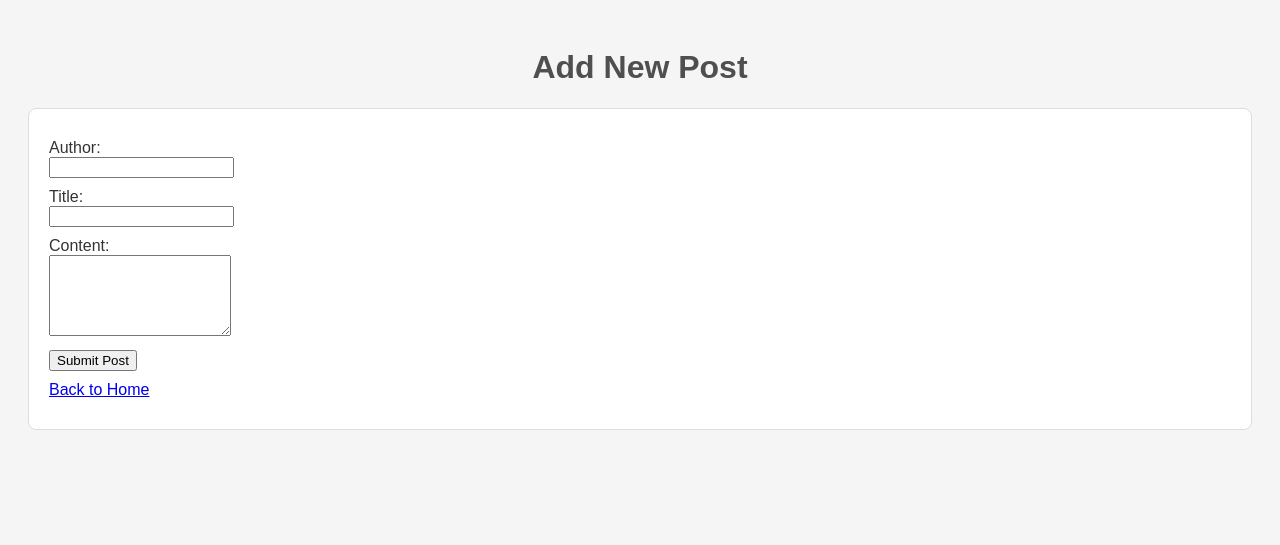
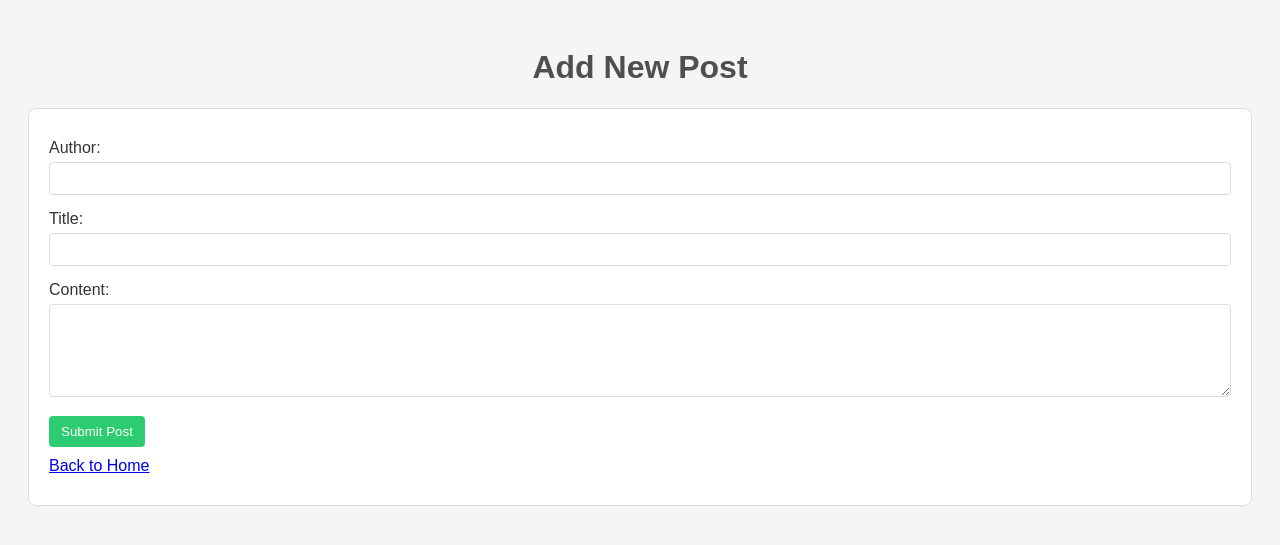
Before and after one commit to Helvanljar/masterblog, a Flask app: page /add in a window 1280 px wide. Shown: the top 545 px of the page. Run offline with Flask 3, Linux system fonts and the light colour scheme.

Commit message:
added css styling

```diff
--- a/app.py
+++ b/app.py
@@ -4,27 +4,42 @@ import json
 app = Flask(__name__)
 
 
-# Function to load blog posts from JSON file
 def load_posts():
+    """Load blog posts from posts.json or return default posts if file is missing."""
     try:
         with open('posts.json', 'r') as file:
             return json.load(file)
-    except FileNotFoundError:
-        # Return default posts if file doesn't exist
+    except (FileNotFoundError, json.JSONDecodeError):
+        # Return default posts if file doesn't exist or is invalid
         return [
-            {"id": 1, "author": "John Doe", "title": "First Post", "content": "This is my first post."},
-            {"id": 2, "author": "Jane Doe", "title": "Second Post", "content": "This is another post."}
+            {
+                "id": 1,
+                "author": "John Doe",
+                "title": "First Post",
+                "content": "This is my first post."
+            },
+            {
+                "id": 2,
+                "author": "Jane Doe",
+                "title": "Second Post",
+                "content": "This is another post."
+            }
         ]
 
 
-# Function to save blog posts to JSON file
 def save_posts(posts):
-    with open('posts.json', 'w') as file:
-        json.dump(posts, file, indent=4)
+    """Save blog posts to posts.json."""
+    try:
+        with open('posts.json', 'w') as file:
+            json.dump(posts, file, indent=4)
+    except (IOError, PermissionError):
+        # Log error or handle gracefully (for now, return False to indicate failure)
+        return False
+    return True
 
 
-# Function to fetch a post by ID
 def fetch_post_by_id(post_id):
+    """Fetch a single post by its ID or return None if not found."""
     posts = load_posts()
     for post in posts:
         if post['id'] == post_id:
@@ -32,19 +47,38 @@ def fetch_post_by_id(post_id):
     return None
 
 
+def validate_post_data(author, title, content):
+    """Validate post data, ensuring non-empty and reasonable length."""
+    max_lengths = {'author': 100, 'title': 200, 'content': 10000}
+    if not all([author, title, content]):
+        return False, "All fields are required."
+    if any(len(field) > max_lengths[key] for field, key in [
+        (author, 'author'), (title, 'title'), (content, 'content')
+    ]):
+        return False, "Input exceeds maximum length."
+    return True, ""
+
+
 @app.route('/')
 def index():
-    blog_posts = load_posts()
-    return render_template('index.html', posts=blog_posts)
+    """Display the list of blog posts."""
+    posts = load_posts()
+    return render_template('index.html', posts=posts)
 
 
 @app.route('/add', methods=['GET', 'POST'])
 def add():
+    """Handle adding a new blog post."""
     if request.method == 'POST':
         # Get form data
         author = request.form.get('author')
         title = request.form.get('title')
         content = request.form.get('content')
+
+        # Validate inputs
+        is_valid, error = validate_post_data(author, title, content)
+        if not is_valid:
+            return error, 400
 
         # Load existing posts
         posts = load_posts()
@@ -62,7 +96,8 @@ def add():
 
         # Add new post and save to JSON
         posts.append(new_post)
-        save_posts(posts)
+        if not save_posts(posts):
+            return "Failed to save post", 500
 
         return redirect(url_for('index'))
 
@@ -71,6 +106,11 @@ def add():
 
 @app.route('/delete/<int:post_id>')
 def delete(post_id):
+    """Delete a blog post by its ID."""
+    # Check if post exists
+    if fetch_post_by_id(post_id) is None:
+        return "Post not found", 404
+
     # Load existing posts
     posts = load_posts()
 
@@ -78,13 +118,15 @@ def delete(post_id):
     posts = [post for post in posts if post['id'] != post_id]
 
     # Save updated posts
-    save_posts(posts)
+    if not save_posts(posts):
+        return "Failed to save changes", 500
 
     return redirect(url_for('index'))
 
 
 @app.route('/update/<int:post_id>', methods=['GET', 'POST'])
 def update(post_id):
+    """Handle updating an existing blog post."""
     # Fetch the post by ID
     post = fetch_post_by_id(post_id)
     if post is None:
@@ -96,19 +138,25 @@ def update(post_id):
         title = request.form.get('title')
         content = request.form.get('content')
 
+        # Validate inputs
+        is_valid, error = validate_post_data(author, title, content)
+        if not is_valid:
+            return error, 400
+
         # Load existing posts
         posts = load_posts()
 
         # Update the post
-        for p in posts:
-            if p['id'] == post_id:
-                p['author'] = author
-                p['title'] = title
-                p['content'] = content
+        for post in posts:
+            if post['id'] == post_id:
+                post['author'] = author
+                post['title'] = title
+                post['content'] = content
                 break
 
         # Save updated posts
-        save_posts(posts)
+        if not save_posts(posts):
+            return "Failed to save changes", 500
 
         return redirect(url_for('index'))
 
--- a/static/style.css
+++ b/static/style.css
@@ -52,3 +52,30 @@ h1 {
 .update-button:hover {
     background-color: #2980b9;
 }
+
+input[type="text"], textarea {
+    width: 100%;
+    padding: 8px;
+    margin: 5px 0;
+    border: 1px solid #DDD;
+    border-radius: 4px;
+    box-sizing: border-box;
+}
+
+textarea {
+    resize: vertical;
+}
+
+.submit-button {
+    display: inline-block;
+    padding: 8px 12px;
+    background-color: #2ecc71;
+    color: white;
+    border: none;
+    border-radius: 4px;
+    cursor: pointer;
+}
+
+.submit-button:hover {
+    background-color: #27ae60;
+}
--- a/templates/add.html
+++ b/templates/add.html
@@ -12,18 +12,18 @@
         <form method="POST" action="{{ url_for('add') }}">
             <p>
                 <label for="author">Author:</label><br>
-                <input type="text" id="author" name="author" required>
+                <input type="text" id="author" name="author" maxlength="100" required>
             </p>
             <p>
                 <label for="title">Title:</label><br>
-                <input type="text" id="title" name="title" required>
+                <input type="text" id="title" name="title" maxlength="200" required>
             </p>
             <p>
                 <label for="content">Content:</label><br>
-                <textarea id="content" name="content" rows="5" required></textarea>
+                <textarea id="content" name="content" rows="5" maxlength="10000" required></textarea>
             </p>
             <p>
-                <button type="submit">Submit Post</button>
+                <button type="submit" class="submit-button">Submit Post</button>
             </p>
         </form>
         <p><a href="{{ url_for('index') }}">Back to Home</a></p>
```
Also changed, not shown: templates/update.html (+4 -4 lines).
